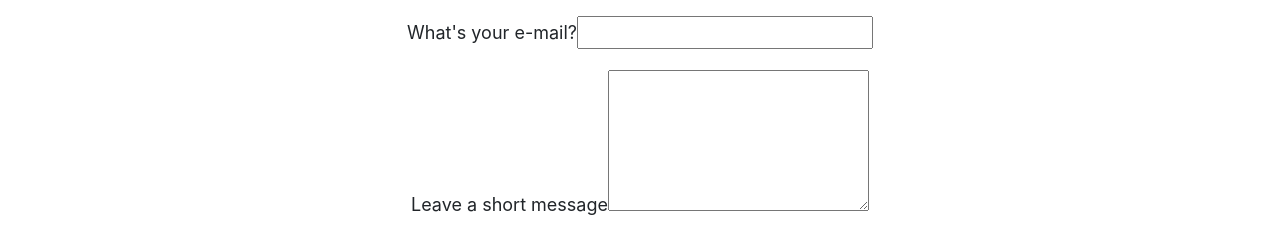
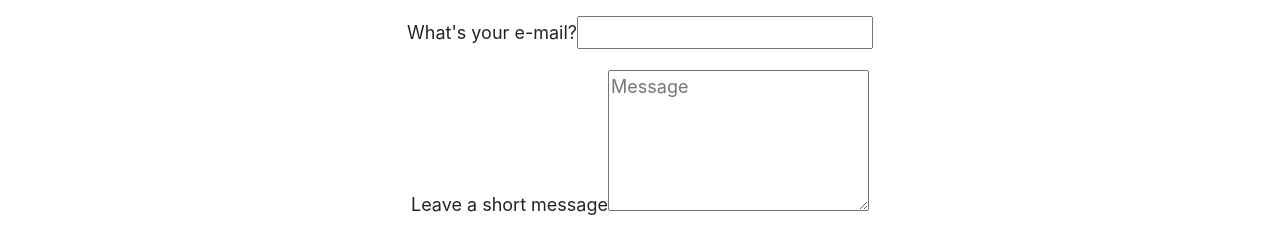
Before and after one commit to wonmaungthein/housing-fixit, a React (Create React App) app in the folder fixit/: page / in a window 1280 px wide. Shown: the part 327-567 px from the top of the page. Built offline with nearby package versions, Linux system fonts and the light colour scheme.

Commit message:
a bit indented

```diff
--- a/fixit/src/Components/Tenant/FormNew.js
+++ b/fixit/src/Components/Tenant/FormNew.js
@@ -16,7 +16,13 @@ export class FormNew extends Component {
           </p>
           <p>
             <label>Leave a short message</label>
-            <textarea id="t3" name="msg" maxlength="140" rows="5" />
+            <textarea
+              id="t3"
+              name="msg"
+              maxlength="140"
+              rows="5"
+              placeholder="Message"
+            />
           </p>
           <p>{/* <button>Submit</button> */}</p>
         </form>
```
